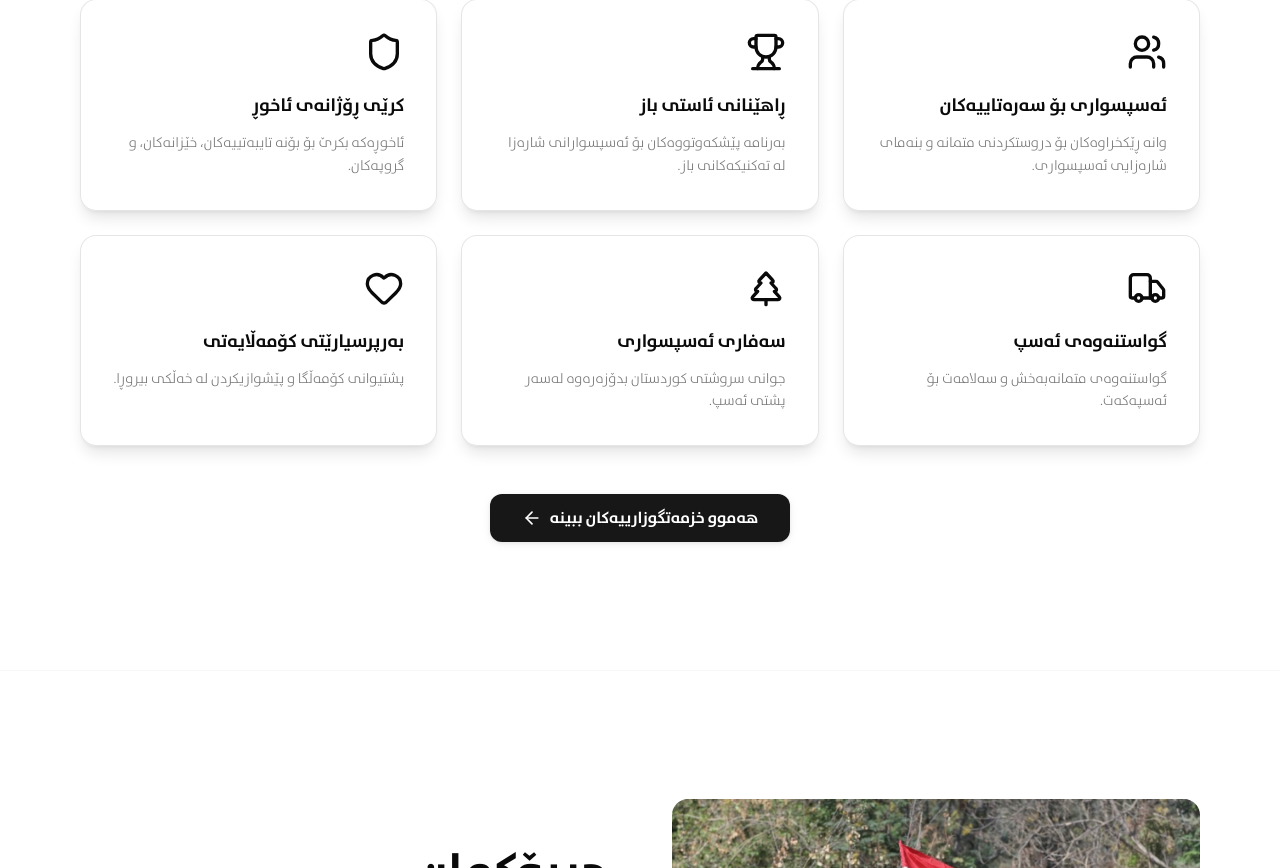
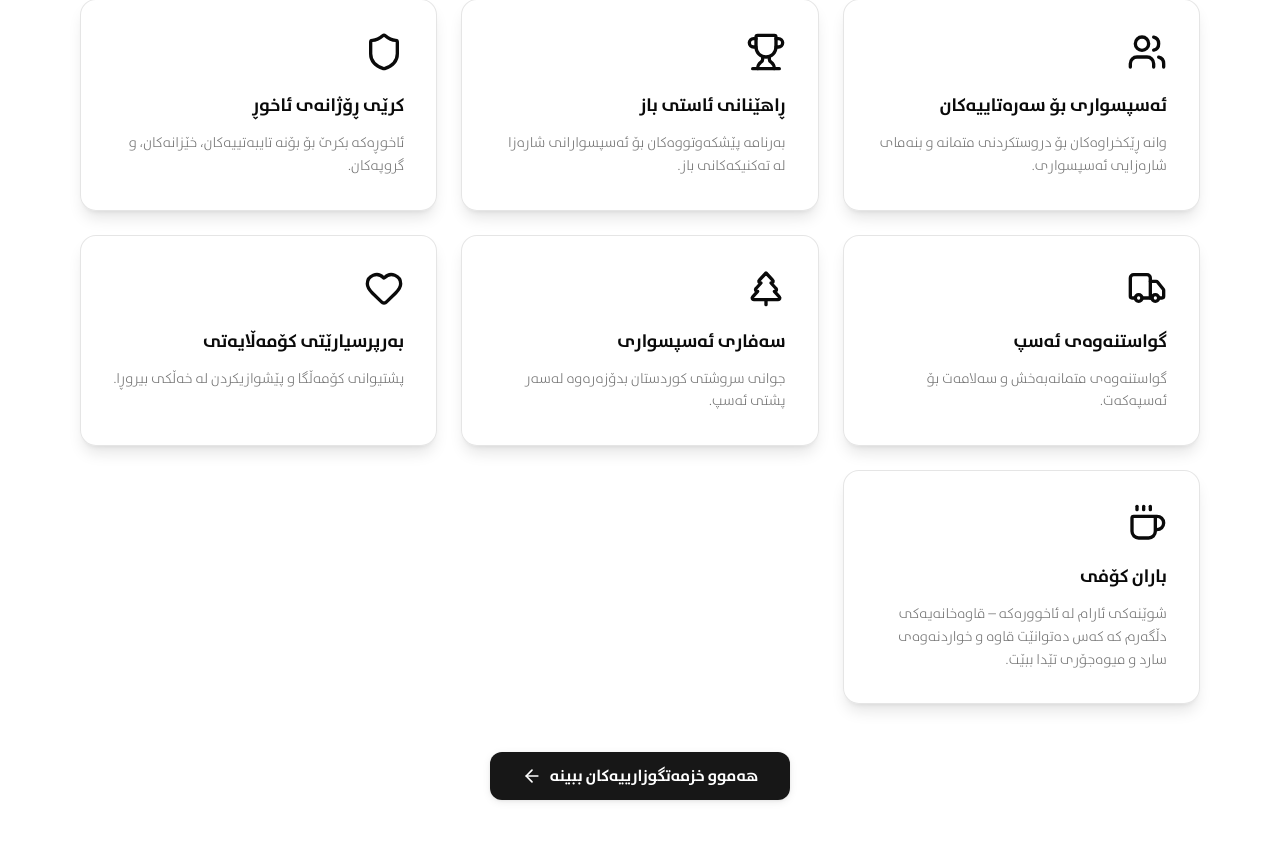
Before and after one commit to rennixx/mamc, a Next.js app: page / in a window 1280 px wide. Shown: the part 1932-2800 px from the top of the page. Built offline with nearby package versions, Linux system fonts and the light colour scheme; no server answers.

Commit message:
feat: add Baran Coffee service with localization support

```diff
--- a/src/app/(public)/page.tsx
+++ b/src/app/(public)/page.tsx
@@ -4,7 +4,7 @@ import Link from 'next/link'
 import Image from 'next/image'
 import { useTranslation } from 'react-i18next'
 import { useState } from 'react'
-import { ArrowRight, Users, Trophy, Shield, Heart, Truck, TreePine, ChevronLeft, ChevronRight, PawPrint, Award } from 'lucide-react'
+import { ArrowRight, Users, Trophy, Shield, Heart, Truck, TreePine, ChevronLeft, ChevronRight, PawPrint, Award, Coffee } from 'lucide-react'
 
 export default function HomePage() {
   const { t } = useTranslation('home')
@@ -24,6 +24,7 @@ export default function HomePage() {
     { icon: Truck, titleKey: 'services.transportation.title', descKey: 'services.transportation.desc' },
     { icon: TreePine, titleKey: 'services.safari.title', descKey: 'services.safari.desc' },
     { icon: Heart, titleKey: 'services.socialResponsibility.title', descKey: 'services.socialResponsibility.desc' },
+    { icon: Coffee, titleKey: 'services.baranCoffee.title', descKey: 'services.baranCoffee.desc' },
   ]
 
   return (
--- a/src/app/(public)/services/page.tsx
+++ b/src/app/(public)/services/page.tsx
@@ -3,7 +3,7 @@
 import Image from 'next/image'
 import Link from 'next/link'
 import { useTranslation } from 'react-i18next'
-import { Users, Trophy, Shield, Truck, TreePine, Heart, ArrowRight } from 'lucide-react'
+import { Users, Trophy, Shield, Truck, TreePine, Heart, ArrowRight, Coffee } from 'lucide-react'
 
 const serviceKeys = [
   { icon: Users, key: 'beginners', image: '/images/services/horse-lesson.jpg' },
@@ -12,6 +12,7 @@ const serviceKeys = [
   { icon: Truck, key: 'transportation', image: '/images/horses/horse-1.jpg' },
   { icon: TreePine, key: 'safari', image: '/images/services/riding-safari.jpg' },
   { icon: Heart, key: 'socialResponsibility', image: '/images/facility/entrance.jpg' },
+  { icon: Coffee, key: 'baranCoffee', image: '/images/facility/entrance.jpg' },
 ]
 
 export default function ServicesPage() {
--- a/src/i18n/locales/ar/home.json
+++ b/src/i18n/locales/ar/home.json
@@ -46,6 +46,10 @@
       "title": "المسؤولية الاجتماعية",
       "desc": "دعم المجتمعات والترحيب بأصحاب الهمم."
     },
+    "baranCoffee": {
+      "title": "باران كوفي",
+      "desc": "مكانك المريح في الإسطبل – مقهى مريح مفتوح للجميع للاستمتاع بالقهوة والمشروبات والوجبات الخفيفة."
+    },
     "viewAll": "عرض جميع الخدمات"
   },
   "story": {
--- a/src/i18n/locales/ar/services.json
+++ b/src/i18n/locales/ar/services.json
@@ -27,6 +27,10 @@
     "title": "المسؤولية الاجتماعية",
     "description": "إحساساً بدورنا الإنساني تجاه مجتمعنا ووطننا، يشرفنا استقبال بعض الفئات العزيزة وتقديم الدعم لهم، مثل أصحاب الهمم وذوي الاحتياجات الخاصة وأبناء الشهداء، والمشاركة في المناسبات والأعياد الوطنية حسب الإمكان، بما لا يتعارض مع أهدافنا والمصلحة العامة."
   },
+  "baranCoffee": {
+    "title": "باران كوفي",
+    "description": "باران كوفي هو جزء أساسي من الإسطبل منذ اليوم الأول، مقهى مريح مفتوح للجميع. سواء كنت فارساً أو زائراً، يمكنك الاستمتاع بمجموعة من القهوة الطازجة والمشروبات والمشروبات الباردة والوجبات الخفيفة في بيئة هادئة ومناظر طبيعية. إنه المكان المثالي للاسترخاء والالتقاء بالأصدقاء أو ببساطة الاستمتاع بالمنظر."
+  },
   "cta": {
     "heading": "انضم إلينا في مام سنتر",
     "text": "حيث يلتقي الشغف بالاحتراف في كل خطوة.",
--- a/src/i18n/locales/en/home.json
+++ b/src/i18n/locales/en/home.json
@@ -46,6 +46,10 @@
       "title": "Social Responsibility",
       "desc": "Supporting communities and welcoming people of determination."
     },
+    "baranCoffee": {
+      "title": "Baran Coffee",
+      "desc": "Your Chill Spot at the Stable – A cozy café space where everyone is welcome to enjoy coffee, mocktails, and snacks."
+    },
     "viewAll": "View All Services"
   },
   "story": {
--- a/src/i18n/locales/en/services.json
+++ b/src/i18n/locales/en/services.json
@@ -27,6 +27,10 @@
     "title": "Social Responsibility",
     "description": "Sensing our humanitarian role towards our society and our country, we have the honor to welcome some dear groups and provide them with some support, such as people of determination, people with special needs and children of martyrs, and to participate in national holidays and events as available, provided that this does not conflict with our goals and the public interest."
   },
+  "baranCoffee": {
+    "title": "Baran Coffee",
+    "description": "Baran Coffee has been an essential part of our stable since day one, a cozy café space where everyone is welcome. Whether you're a rider or just visiting, you can enjoy a selection of freshly brewed coffee, mocktails, cold drinks, and snacks in a relaxed and scenic setting. It's the perfect place to unwind, catch up with friends, or simply enjoy the view."
+  },
   "cta": {
     "heading": "Join us at Mam Center",
     "text": "Where passion meets professionalism in every stride.",
--- a/src/i18n/locales/ku/home.json
+++ b/src/i18n/locales/ku/home.json
@@ -46,6 +46,10 @@
       "title": "بەرپرسیارێتی کۆمەڵایەتی",
       "desc": "پشتیوانی کۆمەڵگا و پێشوازیکردن لە خەڵکی بیروڕا."
     },
+    "baranCoffee": {
+      "title": "باران کۆفی",
+      "desc": "شوێنەکی ئارام لە ئاخوورەکە – قاوەخانەیەکی دڵگەرم کە کەس دەتوانێت قاوە و خواردنەوەی سارد و میوەجۆری تێدا ببێت."
+    },
     "viewAll": "هەموو خزمەتگوزارییەکان ببینە"
   },
   "story": {
--- a/src/i18n/locales/ku/services.json
+++ b/src/i18n/locales/ku/services.json
@@ -27,6 +27,10 @@
     "title": "بەرپرسیارێتی کۆمەڵایەتی",
     "description": "بە هەستکردن بە ڕۆڵی مرۆڤدۆستانەمان بەرامبەر کۆمەڵگا و وڵاتمان، ئەو شانازییەمان هەیە کە پیشوازی لە هەندێک گروپی خۆشەویست بکەین و پشتیوانییان پێبکەین، وەک خەڵکی بیروڕا، خەڵکی پێداویستی تایبەت و منداڵانی شەهید، و بەشداریکردن لە بۆنە نەتەوەیی و چالاکییەکان بەپێی بەردەستبوون."
   },
+  "baranCoffee": {
+    "title": "باران کۆفی",
+    "description": "باران کۆفی بەشێکی سەرەکیی ئاخوورەکەیە لە ڕۆژی یەکەمەوە، قاوەخانەیەکی دڵگەرم کە خە�کی دەتوانێتە. جا ئەسپسوار بیت یان سەردانکەر، دەتوانیت بچێژیت لە کۆمەڵێک لە قاوەی تازە و مۆکتەیڵ و خواردنەوەی سارد و مێوەژە لە ژینگەیەکی ئارام و دیمەنێکی جوان. ئەوە شوێنەکی تەواوە بۆ ئارامگرتن و بینین هاوڕێکان یان تەنها بە بینینی دیمەنەکە."
+  },
   "cta": {
     "heading": "پێمان بەخێربیت لە مام سەنتەر",
     "text": "ئەوێ کە ئارەزوو لەگەڵ پیشەگەریدا یەکدەگرێتەوە لە هەموو هەنگاوێکدا.",
```
